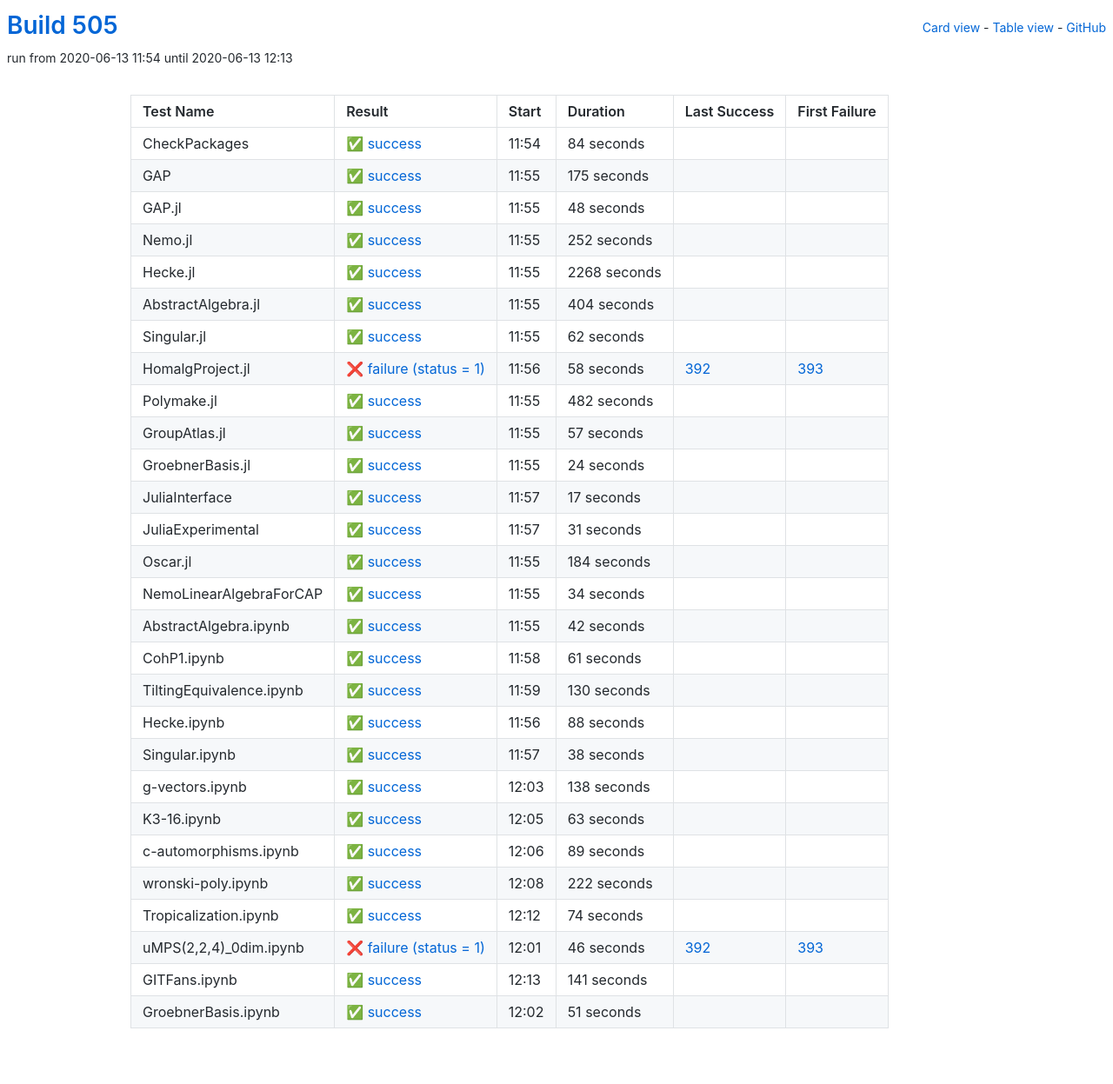
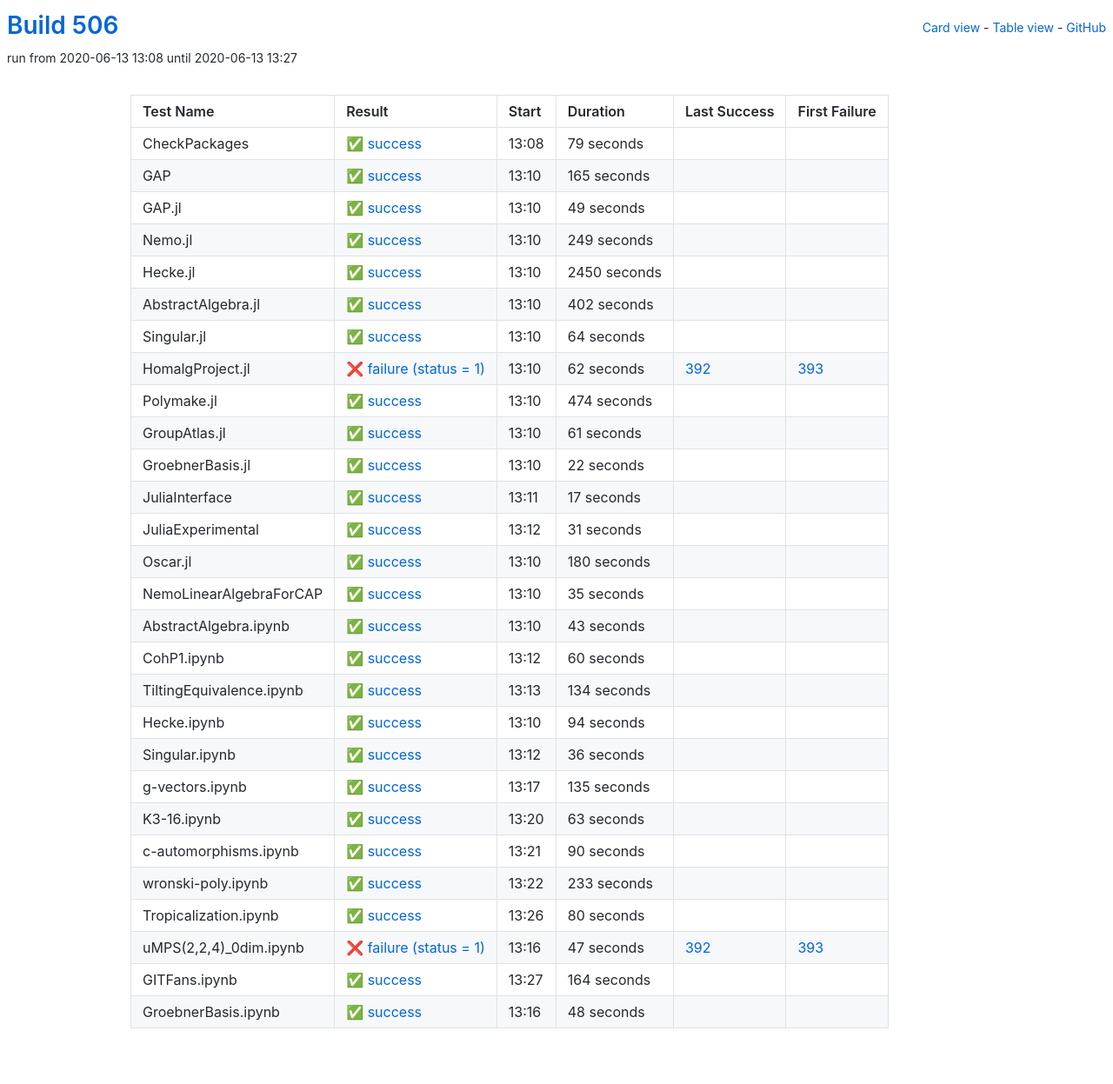
Before and after one commit to oscar-system/oscar-ci-status-1.4, a Jekyll site: the page built from table.html, in a window 1280 px wide. Shown: the whole page at 87% size. Built offline with Jekyll 4.4.1, drawn with Linux system fonts in a browser that asks for light colours.

Commit message:
Build #506

```diff
--- a/_data/ci.yml
+++ b/_data/ci.yml
@@ -1,6 +1,6 @@
 ---
-build: 505
-build_url: https://oscarci.mathematik.uni-kl.de/job/oscar-julia-1.4/505/
+build: 506
+build_url: https://oscarci.mathematik.uni-kl.de/job/oscar-julia-1.4/506/
 job: oscar-julia-1.4
 organization: oscar-system
 repo: oscar-ci-status-1.4
@@ -8,140 +8,140 @@ repourl: https://github.com/oscar-system/oscar-ci-status-1.4
 tests:
 - name: CheckPackages
   id: checkpackages
-  log: https://oscarci.mathematik.uni-kl.de/job/oscar-julia-1.4/505/artifact/logs/build-505/CheckPackages.log
-  start: 2020-06-13 11:54
+  log: https://oscarci.mathematik.uni-kl.de/job/oscar-julia-1.4/506/artifact/logs/build-506/CheckPackages.log
+  start: 2020-06-13 13:08
   success: true
   exitcode: 0
   status: success
-  duration: 84
+  duration: 79
   last_success: false
   last_success_url:
   first_failure: false
   first_failure_url:
 - name: GAP
   id: gap
-  log: https://oscarci.mathematik.uni-kl.de/job/oscar-julia-1.4/505/artifact/logs/build-505/GAP.log
-  start: 2020-06-13 11:55
+  log: https://oscarci.mathematik.uni-kl.de/job/oscar-julia-1.4/506/artifact/logs/build-506/GAP.log
+  start: 2020-06-13 13:10
   success: true
   exitcode: 0
   status: success
-  duration: 175
+  duration: 165
   last_success: false
   last_success_url:
   first_failure: false
   first_failure_url:
 - name: GAP.jl
   id: gap-jl
-  log: https://oscarci.mathematik.uni-kl.de/job/oscar-julia-1.4/505/artifact/logs/build-505/GAP.jl.log
-  start: 2020-06-13 11:55
+  log: https://oscarci.mathematik.uni-kl.de/job/oscar-julia-1.4/506/artifact/logs/build-506/GAP.jl.log
+  start: 2020-06-13 13:10
   success: true
   exitcode: 0
   status: success
-  duration: 48
+  duration: 49
   last_success: false
   last_success_url:
   first_failure: false
   first_failure_url:
 - name: Nemo.jl
   id: nemo-jl
-  log: https://oscarci.mathematik.uni-kl.de/job/oscar-julia-1.4/505/artifact/logs/build-505/Nemo.jl.log
-  start: 2020-06-13 11:55
+  log: https://oscarci.mathematik.uni-kl.de/job/oscar-julia-1.4/506/artifact/logs/build-506/Nemo.jl.log
+  start: 2020-06-13 13:10
   success: true
   exitcode: 0
   status: success
-  duration: 252
+  duration: 249
   last_success: false
   last_success_url:
   first_failure: false
   first_failure_url:
 - name: Hecke.jl
   id: hecke-jl
-  log: https://oscarci.mathematik.uni-kl.de/job/oscar-julia-1.4/505/artifact/logs/build-505/Hecke.jl.log
-  start: 2020-06-13 11:55
+  log: https://oscarci.mathematik.uni-kl.de/job/oscar-julia-1.4/506/artifact/logs/build-506/Hecke.jl.log
+  start: 2020-06-13 13:10
   success: true
   exitcode: 0
   status: success
-  duration: 2268
+  duration: 2450
   last_success: false
   last_success_url:
   first_failure: false
   first_failure_url:
 - name: AbstractAlgebra.jl
   id: abstractalgebra-jl
-  log: https://oscarci.mathematik.uni-kl.de/job/oscar-julia-1.4/505/artifact/logs/build-505/AbstractAlgebra.jl.log
-  start: 2020-06-13 11:55
+  log: https://oscarci.mathematik.uni-kl.de/job/oscar-julia-1.4/506/artifact/logs/build-506/AbstractAlgebra.jl.log
+  start: 2020-06-13 13:10
   success: true
   exitcode: 0
   status: success
-  duration: 404
+  duration: 402
   last_success: false
   last_success_url:
   first_failure: false
   first_failure_url:
 - name: Singular.jl
   id: singular-jl
-  log: https://oscarci.mathematik.uni-kl.de/job/oscar-julia-1.4/505/artifact/logs/build-505/Singular.jl.log
-  start: 2020-06-13 11:55
+  log: https://oscarci.mathematik.uni-kl.de/job/oscar-julia-1.4/506/artifact/logs/build-506/Singular.jl.log
+  start: 2020-06-13 13:10
   success: true
   exitcode: 0
   status: success
-  duration: 62
+  duration: 64
   last_success: false
   last_success_url:
   first_failure: false
   first_failure_url:
 - name: HomalgProject.jl
   id: homalgproject-jl
-  log: https://oscarci.mathematik.uni-kl.de/job/oscar-julia-1.4/505/artifact/logs/build-505/HomalgProject.jl.log
-  start: 2020-06-13 11:56
+  log: https://oscarci.mathematik.uni-kl.de/job/oscar-julia-1.4/506/artifact/logs/build-506/HomalgProject.jl.log
+  start: 2020-06-13 13:10
   success: false
   exitcode: 1
   status: failure
-  duration: 58
+  duration: 62
   last_success: 392
   last_success_url: https://oscarci.mathematik.uni-kl.de/job/oscar-julia-1.4/392/
   first_failure: 393
   first_failure_url: https://oscarci.mathematik.uni-kl.de/job/oscar-julia-1.4/393/
 - name: Polymake.jl
   id: polymake-jl
-  log: https://oscarci.mathematik.uni-kl.de/job/oscar-julia-1.4/505/artifact/logs/build-505/Polymake.jl.log
-  start: 2020-06-13 11:55
+  log: https://oscarci.mathematik.uni-kl.de/job/oscar-julia-1.4/506/artifact/logs/build-506/Polymake.jl.log
+  start: 2020-06-13 13:10
   success: true
   exitcode: 0
   status: success
-  duration: 482
+  duration: 474
   last_success: false
   last_success_url:
   first_failure: false
   first_failure_url:
 - name: GroupAtlas.jl
   id: groupatlas-jl
-  log: https://oscarci.mathematik.uni-kl.de/job/oscar-julia-1.4/505/artifact/logs/build-505/GroupAtlas.jl.log
-  start: 2020-06-13 11:55
+  log: https://oscarci.mathematik.uni-kl.de/job/oscar-julia-1.4/506/artifact/logs/build-506/GroupAtlas.jl.log
+  start: 2020-06-13 13:10
   success: true
   exitcode: 0
   status: success
-  duration: 57
+  duration: 61
   last_success: false
   last_success_url:
   first_failure: false
   first_failure_url:
 - name: GroebnerBasis.jl
   id: groebnerbasis-jl
-  log: https://oscarci.mathematik.uni-kl.de/job/oscar-julia-1.4/505/artifact/logs/build-505/GroebnerBasis.jl.log
-  start: 2020-06-13 11:55
+  log: https://oscarci.mathematik.uni-kl.de/job/oscar-julia-1.4/506/artifact/logs/build-506/GroebnerBasis.jl.log
+  start: 2020-06-13 13:10
   success: true
   exitcode: 0
   status: success
-  duration: 24
+  duration: 22
   last_success: false
   last_success_url:
   first_failure: false
   first_failure_url:
 - name: JuliaInterface
   id: juliainterface
-  log: https://oscarci.mathematik.uni-kl.de/job/oscar-julia-1.4/505/artifact/logs/build-505/JuliaInterface.log
-  start: 2020-06-13 11:57
+  log: https://oscarci.mathematik.uni-kl.de/job/oscar-julia-1.4/506/artifact/logs/build-506/JuliaInterface.log
+  start: 2020-06-13 13:11
   success: true
   exitcode: 0
   status: success
@@ -152,8 +152,8 @@ tests:
   first_failure_url:
 - name: JuliaExperimental
   id: juliaexperimental
-  log: https://oscarci.mathematik.uni-kl.de/job/oscar-julia-1.4/505/artifact/logs/build-505/JuliaExperimental.log
-  start: 2020-06-13 11:57
+  log: https://oscarci.mathematik.uni-kl.de/job/oscar-julia-1.4/506/artifact/logs/build-506/JuliaExperimental.log
+  start: 2020-06-13 13:12
   success: true
   exitcode: 0
   status: success
@@ -164,104 +164,104 @@ tests:
   first_failure_url:
 - name: Oscar.jl
   id: oscar-jl
-  log: https://oscarci.mathematik.uni-kl.de/job/oscar-julia-1.4/505/artifact/logs/build-505/Oscar.jl.log
-  start: 2020-06-13 11:55
+  log: https://oscarci.mathematik.uni-kl.de/job/oscar-julia-1.4/506/artifact/logs/build-506/Oscar.jl.log
+  start: 2020-06-13 13:10
   success: true
   exitcode: 0
   status: success
-  duration: 184
+  duration: 180
   last_success: false
   last_success_url:
   first_failure: false
   first_failure_url:
 - name: NemoLinearAlgebraForCAP
   id: nemolinearalgebraforcap
-  log: https://oscarci.mathematik.uni-kl.de/job/oscar-julia-1.4/505/artifact/logs/build-505/NemoLinearAlgebraForCAP.log
-  start: 2020-06-13 11:55
+  log: https://oscarci.mathematik.uni-kl.de/job/oscar-julia-1.4/506/artifact/logs/build-506/NemoLinearAlgebraForCAP.log
+  start: 2020-06-13 13:10
   success: true
   exitcode: 0
   status: success
-  duration: 34
+  duration: 35
   last_success: false
   last_success_url:
   first_failure: false
   first_failure_url:
 - name: AbstractAlgebra.ipynb
   id: abstractalgebra-ipynb
-  log: https://oscarci.mathematik.uni-kl.de/job/oscar-julia-1.4/505/artifact/logs/build-505/AbstractAlgebra.ipynb.log
-  start: 2020-06-13 11:55
+  log: https://oscarci.mathematik.uni-kl.de/job/oscar-julia-1.4/506/artifact/logs/build-506/AbstractAlgebra.ipynb.log
+  start: 2020-06-13 13:10
   success: true
   exitcode: 0
   status: success
-  duration: 42
+  duration: 43
   last_success: false
   last_success_url:
   first_failure: false
   first_failure_url:
 - name: CohP1.ipynb
   id: cohp1-ipynb
-  log: https://oscarci.mathematik.uni-kl.de/job/oscar-julia-1.4/505/artifact/logs/build-505/CohP1.ipynb.log
-  start: 2020-06-13 11:58
+  log: https://oscarci.mathematik.uni-kl.de/job/oscar-julia-1.4/506/artifact/logs/build-506/CohP1.ipynb.log
+  start: 2020-06-13 13:12
   success: true
   exitcode: 0
   status: success
-  duration: 61
+  duration: 60
   last_success: false
   last_success_url:
   first_failure: false
   first_failure_url:
 - name: TiltingEquivalence.ipynb
   id: tiltingequivalence-ipynb
-  log: https://oscarci.mathematik.uni-kl.de/job/oscar-julia-1.4/505/artifact/logs/build-505/TiltingEquivalence.ipynb.log
-  start: 2020-06-13 11:59
+  log: https://oscarci.mathematik.uni-kl.de/job/oscar-julia-1.4/506/artifact/logs/build-506/TiltingEquivalence.ipynb.log
+  start: 2020-06-13 13:13
   success: true
   exitcode: 0
   status: success
-  duration: 130
+  duration: 134
   last_success: false
   last_success_url:
   first_failure: false
   first_failure_url:
 - name: Hecke.ipynb
   id: hecke-ipynb
-  log: https://oscarci.mathematik.uni-kl.de/job/oscar-julia-1.4/505/artifact/logs/build-505/Hecke.ipynb.log
-  start: 2020-06-13 11:56
+  log: https://oscarci.mathematik.uni-kl.de/job/oscar-julia-1.4/506/artifact/logs/build-506/Hecke.ipynb.log
+  start: 2020-06-13 13:10
   success: true
   exitcode: 0
   status: success
-  duration: 88
+  duration: 94
   last_success: false
   last_success_url:
   first_failure: false
   first_failure_url:
 - name: Singular.ipynb
   id: singular-ipynb
-  log: https://oscarci.mathematik.uni-kl.de/job/oscar-julia-1.4/505/artifact/logs/build-505/Singular.ipynb.log
-  start: 2020-06-13 11:57
+  log: https://oscarci.mathematik.uni-kl.de/job/oscar-julia-1.4/506/artifact/logs/build-506/Singular.ipynb.log
+  start: 2020-06-13 13:12
   success: true
   exitcode: 0
   status: success
-  duration: 38
+  duration: 36
   last_success: false
   last_success_url:
   first_failure: false
   first_failure_url:
 - name: g-vectors.ipynb
   id: g-vectors-ipynb
-  log: https://oscarci.mathematik.uni-kl.de/job/oscar-julia-1.4/505/artifact/logs/build-505/g-vectors.ipynb.log
-  start: 2020-06-13 12:03
+  log: https://oscarci.mathematik.uni-kl.de/job/oscar-julia-1.4/506/artifact/logs/build-506/g-vectors.ipynb.log
+  start: 2020-06-13 13:17
   success: true
   exitcode: 0
   status: success
-  duration: 138
+  duration: 135
   last_success: false
   last_success_url:
   first_failure: false
   first_failure_url:
 - name: K3-16.ipynb
   id: k3-16-ipynb
-  log: https://oscarci.mathematik.uni-kl.de/job/oscar-julia-1.4/505/artifact/logs/build-505/K3-16.ipynb.log
-  start: 2020-06-13 12:05
+  log: https://oscarci.mathematik.uni-kl.de/job/oscar-julia-1.4/506/artifact/logs/build-506/K3-16.ipynb.log
+  start: 2020-06-13 13:20
   success: true
   exitcode: 0
   status: success
@@ -272,72 +272,72 @@ tests:
   first_failure_url:
 - name: c-automorphisms.ipynb
   id: c-automorphisms-ipynb
-  log: https://oscarci.mathematik.uni-kl.de/job/oscar-julia-1.4/505/artifact/logs/build-505/c-automorphisms.ipynb.log
-  start: 2020-06-13 12:06
+  log: https://oscarci.mathematik.uni-kl.de/job/oscar-julia-1.4/506/artifact/logs/build-506/c-automorphisms.ipynb.log
+  start: 2020-06-13 13:21
   success: true
   exitcode: 0
   status: success
-  duration: 89
+  duration: 90
   last_success: false
   last_success_url:
   first_failure: false
   first_failure_url:
 - name: wronski-poly.ipynb
   id: wronski-poly-ipynb
-  log: https://oscarci.mathematik.uni-kl.de/job/oscar-julia-1.4/505/artifact/logs/build-505/wronski-poly.ipynb.log
-  start: 2020-06-13 12:08
+  log: https://oscarci.mathematik.uni-kl.de/job/oscar-julia-1.4/506/artifact/logs/build-506/wronski-poly.ipynb.log
+  start: 2020-06-13 13:22
   success: true
   exitcode: 0
   status: success
-  duration: 222
+  duration: 233
   last_success: false
   last_success_url:
   first_failure: false
   first_failure_url:
 - name: Tropicalization.ipynb
   id: tropicalization-ipynb
-  log: https://oscarci.mathematik.uni-kl.de/job/oscar-julia-1.4/505/artifact/logs/build-505/Tropicalization.ipynb.log
-  start: 2020-06-13 12:12
+  log: https://oscarci.mathematik.uni-kl.de/job/oscar-julia-1.4/506/artifact/logs/build-506/Tropicalization.ipynb.log
+  start: 2020-06-13 13:26
   success: true
   exitcode: 0
   status: success
-  duration: 74
+  duration: 80
   last_success: false
   last_success_url:
   first_failure: false
   first_failure_url:
 - name: uMPS(2,2,4)_0dim.ipynb
   id: umps-2-2-4-0dim-ipynb
-  log: https://oscarci.mathematik.uni-kl.de/job/oscar-julia-1.4/505/artifact/logs/build-505/uMPS-2-2-4-_0dim.ipynb.log
-  start: 2020-06-13 12:01
+  log: https://oscarci.mathematik.uni-kl.de/job/oscar-julia-1.4/506/artifact/logs/build-506/uMPS-2-2-4-_0dim.ipynb.log
+  start: 2020-06-13 13:16
   success: false
   exitcode: 1
   status: failure
-  duration: 46
+  duration: 47
   last_success: 392
   last_success_url: https://oscarci.mathematik.uni-kl.de/job/oscar-julia-1.4/392/
   first_failure: 393
   first_failure_url: https://oscarci.mathematik.uni-kl.de/job/oscar-julia-1.4/393/
 - name: GITFans.ipynb
   id: gitfans-ipynb
-  log: https://oscarci.mathematik.uni-kl.de/job/oscar-julia-1.4/505/artifact/logs/build-505/GITFans.ipynb.log
-  start: 2020-06-13 12:13
+  log: https://oscarci.mathematik.uni-kl.de/job/oscar-julia-1.4/506/artifact/logs/build-506/GITFans.ipynb.log
+  start: 2020-06-13 13:27
   success: true
   exitcode: 0
   status: success
-  duration: 141
+  duration: 164
   last_success: false
   last_success_url:
   first_failure: false
   first_failure_url:
 - name: GroebnerBasis.ipynb
   id: groebnerbasis-ipynb
-  log: https://oscarci.mathematik.uni-kl.de/job/oscar-julia-1.4/505/artifact/logs/build-505/GroebnerBasis.ipynb.log
-  start: 2020-06-13 12:02
+  log: https://oscarci.mathematik.uni-kl.de/job/oscar-julia-1.4/506/artifact/logs/build-506/GroebnerBasis.ipynb.log
+  start: 2020-06-13 13:16
   success: true
   exitcode: 0
   status: success
-  duration: 51
+  duration: 48
   last_success: false
   last_success_url:
   first_failure: false
```
Also changed, not shown: README.md.
